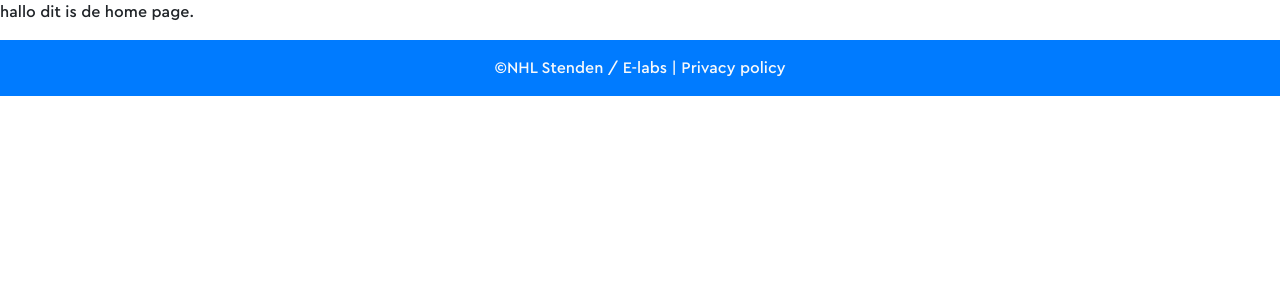
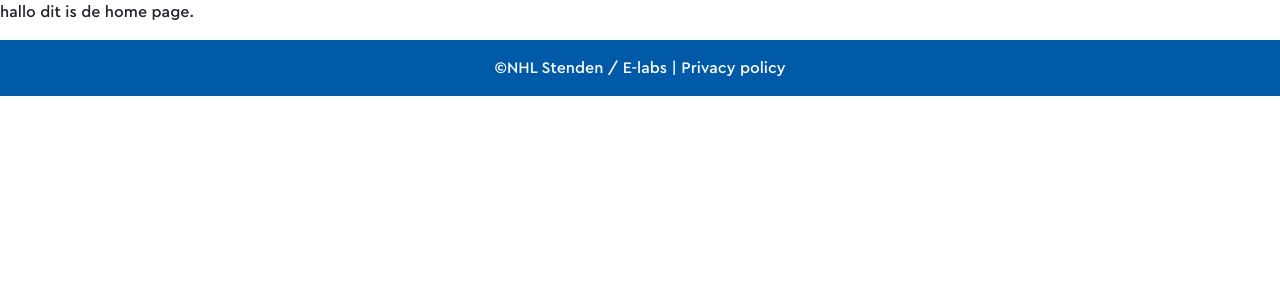
Before and after one commit to NHLstenden-emmen/E-Labs, a PHP site: template pages/home.php in a window 1280 px wide. Shown: the top 300 px of the page. Run offline with PHP 8.4, Linux system fonts and the light colour scheme; the template is opened without the code that fills it, so the values that code supplies are empty.

Commit message:
nav color change to primary color var

```diff
--- a/css/main/footer.css
+++ b/css/main/footer.css
@@ -1,3 +1,4 @@
-.page-footer{
-	background-color: #007bff; !important
+.page-footer {
+	background-color: var(--primaryColor);
+	color: var(--white);
 }
--- a/css/main/main.css
+++ b/css/main/main.css
@@ -7,10 +7,8 @@
 	padding: 0px;
 	font-family: "CeraPro";
 	font-weight: normal;
-	--secondaryColor: #005aa7;
-	--lightPrimaryColor: #1a9193;
-	--primaryColor: #008487;
-	--darkPrimaryColor: #007779;
+	--primaryColor: #005aa7;
+	--secondaryColor: #008487;
 	--dark: #151515;
-	--tekstColor: #ffffff;
+	--white: #ffffff;
 }
--- a/inc/footer.php
+++ b/inc/footer.php
@@ -1,5 +1,5 @@
 <footer class="page-footer">
- <div class="footer-copyright text-center text-light py-3">©NHL Stenden / E-labs | Privacy policy
+ <div class="footer-copyright text-center py-3">©NHL Stenden / E-labs | Privacy policy
   </div>
  </footer>
 	</body>
```
Also changed, not shown: css/main/navbar.css (+18 -18 lines), inc/navbar.php (+10 -12 lines), css/pages/home.css (line endings or trailing spaces).
